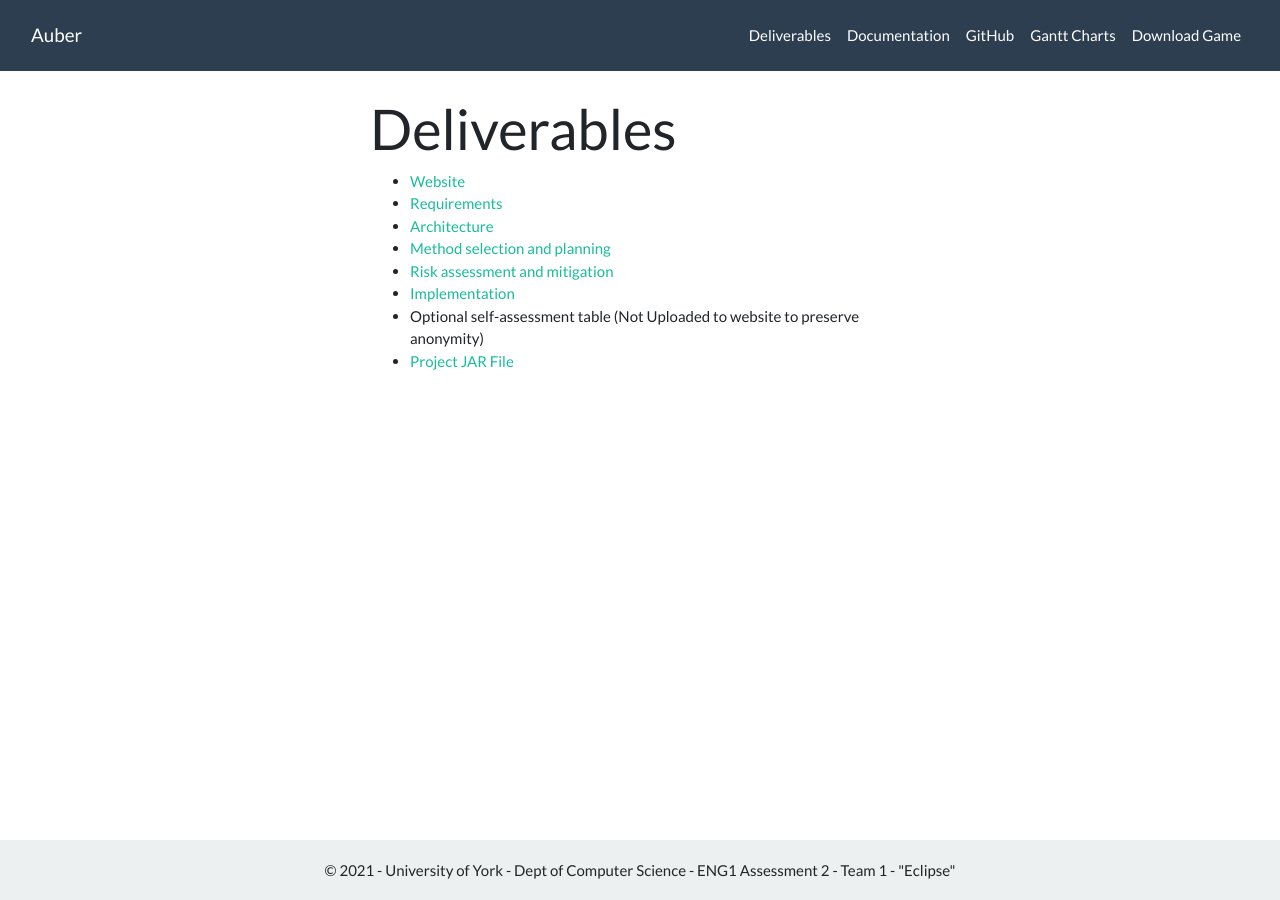
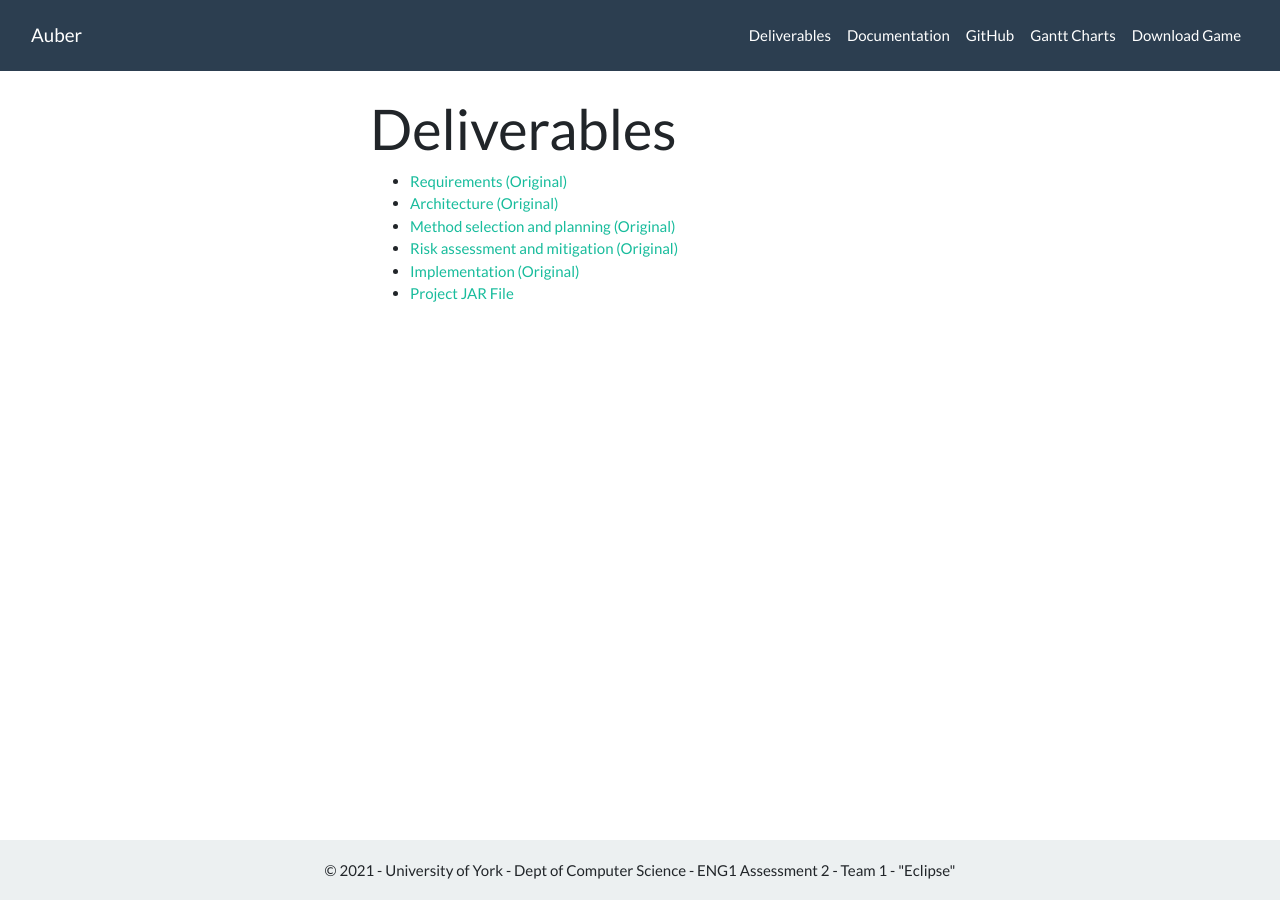
Before and after one commit to ENG1-Eclipse/website2, a Jekyll site: the page built from deliverables.html, in a window 1280 px wide. Built offline with Jekyll 4.4.1, drawn with Linux system fonts in a browser that asks for light colours; nearby versions of some CDN libraries.

Commit message:
Update deliverables.yml

```diff
--- a/_data/deliverables.yml
+++ b/_data/deliverables.yml
@@ -1,22 +1,17 @@
-- name: Website
-  url: https://eng1-group4.github.io/
+- name: Requirements (Original)
+  file: "https://eng1-eclipse.github.io/website2/assets/files/Req1.pdf"
 
-- name: Requirements
-  file: "/assets/files/Req1.pdf"
+- name: Architecture (Original)
+  file: "https://eng1-eclipse.github.io/website2/assets/files/Arch1.pdf"
 
-- name: Architecture
-  file: "/assets/files/Arch1.pdf"
+- name: Method selection and planning (Original)
+  file: "https://eng1-eclipse.github.io/website2/assets/files/Plan1.pdf"
 
-- name: Method selection and planning
-  file: "/assets/files/Plan1.pdf"
+- name: Risk assessment and mitigation (Original)
+  file: "https://eng1-eclipse.github.io/website2/assets/files/Risk1.pdf"
 
-- name: Risk assessment and mitigation
-  file: "/assets/files/Risk1.pdf"
-
-- name: Implementation
-  file: "/assets/files/Impl1.pdf"
-
-- name: Optional self-assessment table (Not Uploaded to website to preserve anonymity)
+- name: Implementation (Original)
+  file: "https://eng1-eclipse.github.io/website2/assets/files/Impl1.pdf"
 
 - name: Project JAR File
-  file: "/assets/ENG1-Group4-Auber.jar"
+  file: "#"
```
